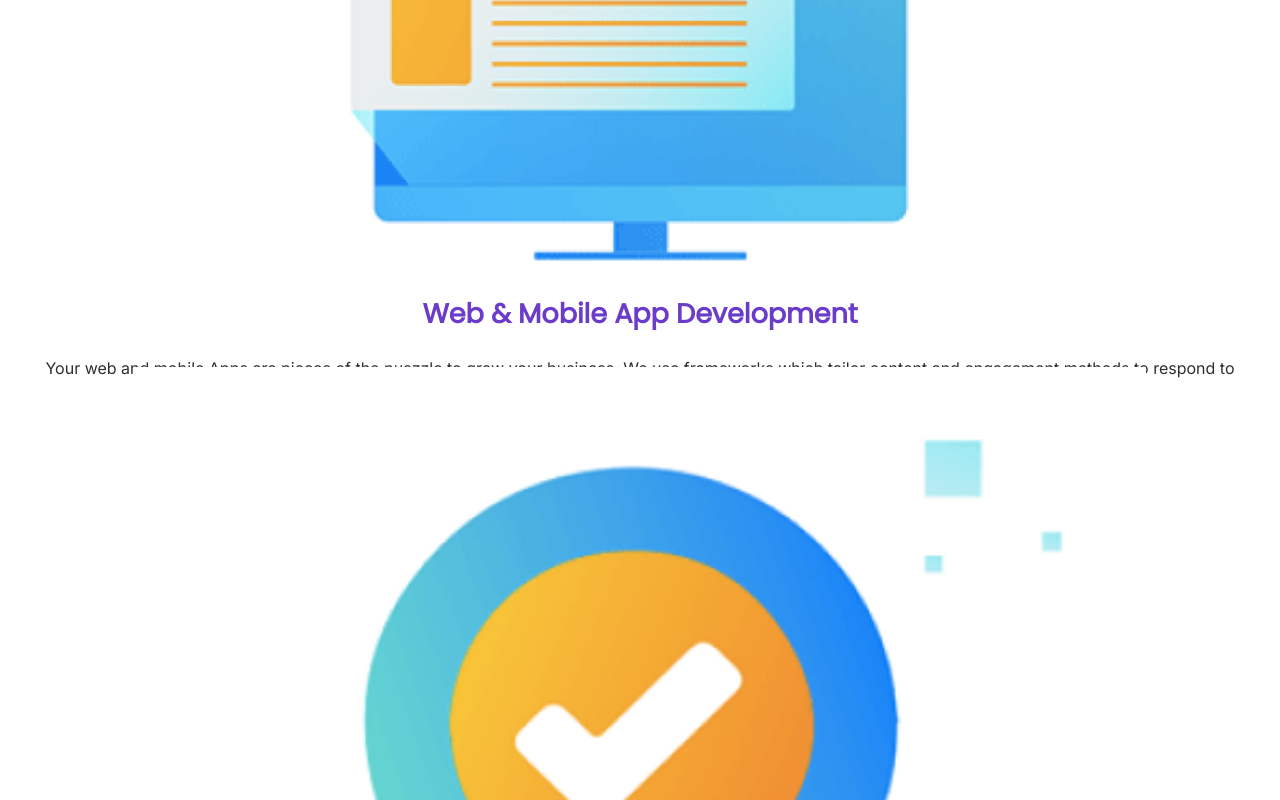
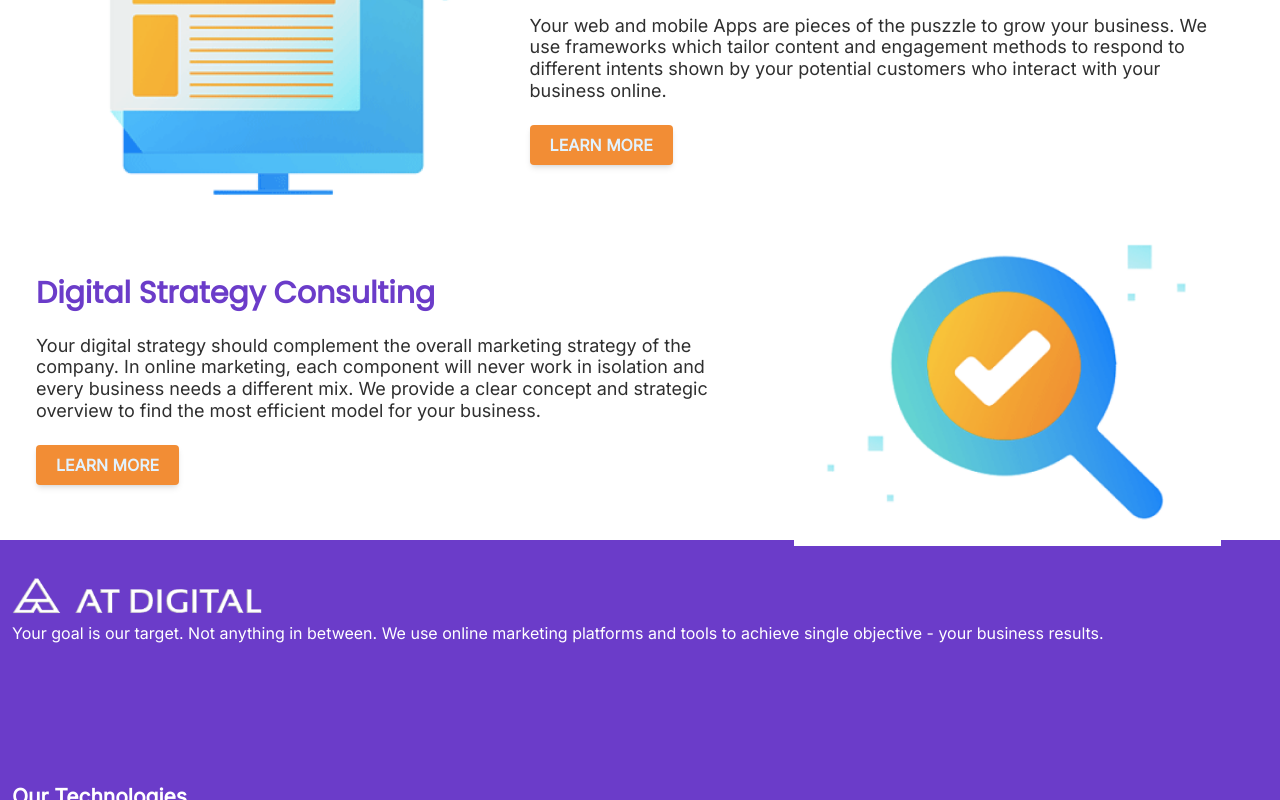
Before and after one commit to deelaka99/AT_Digital_site, a React (Vite) app: page / in a window 1280 px wide. Shown: the part 900-1700 px from the top of the page. Built offline with nearby package versions, Linux system fonts and the light colour scheme; a web font is replaced by a local one.

Commit message:
added tablet responsiveness for the services component

```diff
--- a/src/pages/Services.jsx
+++ b/src/pages/Services.jsx
@@ -4,48 +4,47 @@ import Magnifier from "../assets/pictures/magnifier.png";
 
 function Services() {
   return (
-    <div className="w-full mobile:h-[180vh]">
+    <div className="w-full mobile:h-[180vh] tablet:h-[80vh]">
       {/* Service 1 fraction:- web & mobile app development part */}
-      <div className="bg-white w-full mobile:h-[90vh]">
+      <div className="bg-white w-full mobile:h-[90vh] tablet:h-[40vh] tablet:flex tablet:px-7">
         {/* for PC image */}
-        <div className="w-full mobile:h-[30vh] mobile:px-2 mobile:py-2 flex items-center justify-center">
-          <img src={PC} alt="PC" className="mobile:w-2/3" />
+        <div className="mobile:w-full mobile:h-[30vh] tablet:h-full tablet:w-2/5 mobile:px-2 mobile:py-2 flex items-center justify-center">
+          <img src={PC} alt="PC" className="mobile:w-2/3 tablet:w-full" />
         </div>
         {/* for web & mobile app development part */}
-        <div className="w-full mobile:h-[60vh] flex flex-col items-center justify-center mobile:px-3 mobile:py-2">
-          <h1 className="text-center font-poppins font-bold text-primary mobile:text-[27px]">
+        <div className="mobile:w-full mobile:h-[60vh] tablet:h-full tablet:w-3/5 flex flex-col mobile:items-center tablet:items-start justify-center mobile:px-3 mobile:py-2">
+          <h1 className="mobile:text-center tablet:text-start font-poppins font-bold text-primary mobile:text-[27px] tablet:text-[30px] tablet:leading-[1.2]">
             Web & Mobile App Development
           </h1>
           <br />
-          <p className="text-center font-medium font-inter text-txtColor mobile:text-text-[16px] mobile:leading-[1.2]">
+          <p className="mobile:text-center tablet:text-start font-medium font-inter text-txtColor mobile:text-[16px] mobile:leading-[1.2] tablet:text-[18px] tablet:leading-[1.2]">
             Your web and mobile Apps are pieces of the puszzle to grow your
             business. We use frameworks which tailor content and engagement
             methods to respond to different intents shown by your potential
             customers who interact with your business online.
           </p>
           <br />
-          <button className="bg-secondary text-center font-inter font-semibold mobile:text-[14px] text-accent1 mobile:py-3 mobile:px-6 rounded shadow-md active:bg-txtColorLight">
+          <button className="bg-secondary text-center font-inter font-semibold mobile:text-[14px] tablet:text-[16px] text-accent1 mobile:py-3 mobile:px-6 tablet:py-2 tablet:px-5 rounded shadow-md active:bg-txtColorLight">
             LEARN MORE
           </button>
         </div>
       </div>
       {/* Service 2 fraction:- Digital strategy part */}
-      <div className="w-full mobile:h-[90vh]">
+      <div className="w-full mobile:h-[90vh] tablet:h-[40vh] tablet:flex tablet:px-7">
         {/* for magnifier image */}
-        <div className="w-full mobile:h-[35vh] mobile:px-2 mobile:py-2 flex items-center justify-center">
+        <div className="mobile:w-full mobile:h-[35vh] tablet:h-full tablet:w-3/5 mobile:px-2 mobile:py-2 flex tablet:flex-col mobile:flex-row mobile:items-center tablet:items-start justify-center">
+          {/* for mobiles */}
           <img
             src={Magnifier}
             alt="Magnifier"
-            className="mobile:w-4/5"
+            className="mobile:w-4/5 tablet:hidden"
           />
-        </div>
-        {/* for web & mobile app development part */}
-        <div className="w-full mobile:h-[55vh] flex flex-col items-center justify-center mobile:px-3 mobile:py-2">
-          <h1 className="text-center font-poppins font-semibold text-primary mobile:text-[27px]">
+          {/* for tablet onwards */}
+          <h1 className="mobile:hidden tablet:block tablet:text-start font-poppins font-semibold text-primary tablet:text-[30px] tablet:leading-[1.2]">
             Digital Strategy Consulting
           </h1>
           <br />
-          <p className="text-center font-medium font-inter text-txtColor mobile:text-text-[16px] mobile:leading-[1.2]">
+          <p className="mobile:hidden tablet:block tablet:text-start font-medium font-inter text-txtColor tablet:text-[18px] tablet:leading-[1.2]">
             Your digital strategy should complement the overall marketing
             strategy of the company. In online marketing, each component will
             never work in isolation and every business needs a different mix. We
@@ -53,9 +52,34 @@ function Services() {
             efficient model for your business.
           </p>
           <br />
-          <button className="bg-secondary text-center font-inter font-semibold mobile:text-[14px] text-accent1 mobile:py-3 mobile:px-6 rounded shadow-md active:bg-txtColorLight">
+          <button className="mobile:hidden tablet:block bg-secondary text-center font-inter font-semibold mobile:text-[14px] tablet:text-[16px] text-accent1 mobile:py-3 mobile:px-6 tablet:py-2 tablet:px-5 rounded shadow-md active:bg-txtColorLight">
             LEARN MORE
           </button>
+        </div>
+        {/* for web & mobile app development part */}
+        <div className="mobile:w-full mobile:h-[55vh] tablet:h-full tablet:w-2/5 flex mobile:flex-col tablet:flex-row items-center justify-center mobile:px-3 mobile:py-2">
+          {/* for mobiles */}
+          <h1 className="tablet:hidden text-center font-poppins font-semibold text-primary mobile:text-[27px]">
+            Digital Strategy Consulting
+          </h1>
+          <br />
+          <p className="tablet:hidden text-center font-medium font-inter text-txtColor mobile:text-text-[16px] mobile:leading-[1.2]">
+            Your digital strategy should complement the overall marketing
+            strategy of the company. In online marketing, each component will
+            never work in isolation and every business needs a different mix. We
+            provide a clear concept and strategic overview to find the most
+            efficient model for your business.
+          </p>
+          <br />
+          <button className="tablet:hidden bg-secondary text-center font-inter font-semibold mobile:text-[14px] text-accent1 mobile:py-3 mobile:px-6 rounded shadow-md active:bg-txtColorLight">
+            LEARN MORE
+          </button>
+          {/* for tablets onward */}
+          <img
+            src={Magnifier}
+            alt="Magnifier"
+            className="mobile:hidden tablet:block tablet:w-11/12"
+          />
         </div>
       </div>
     </div>
```
